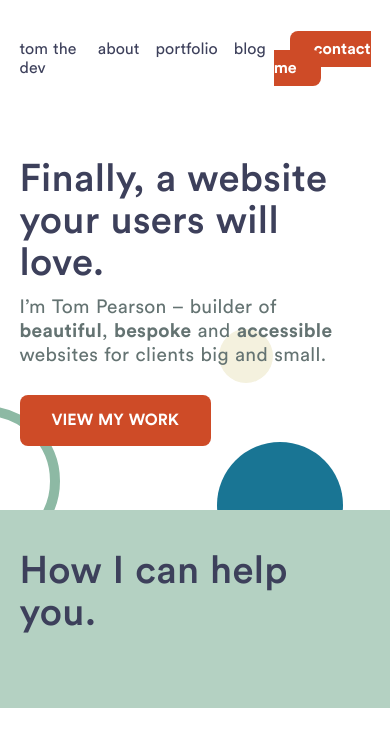
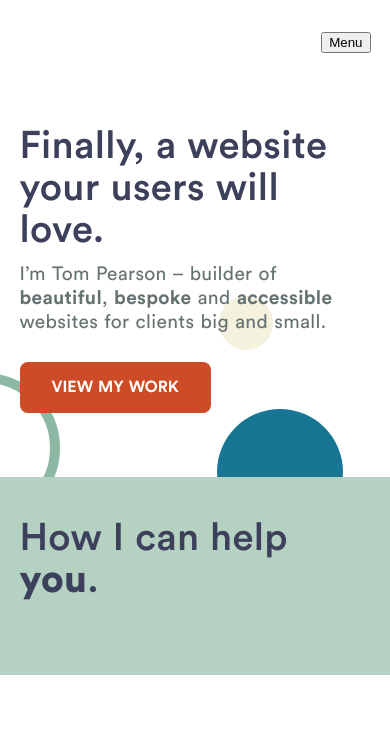
Before and after one commit to Freeptom/Portfolio-2020, a Nuxt app: page / in a window 390 px wide. Shown: the top 746 px of the page. Built offline with nearby package versions, Linux system fonts and the light colour scheme.

Commit message:
add more fonts, add mobile menu

```diff
--- a/layouts/default.vue
+++ b/layouts/default.vue
@@ -2,10 +2,18 @@
   <div>
     <header>
       <div class="wrapper">
-        <div class="navbar">
+        <button
+          class="ham"
+          :class="[isNavOpen ? 'nav-open' : '']"
+          @click="toggleMenu($event, 'isNavOpen')"
+        >
+          Menu
+        </button>
+        <nav class="navbar">
+          <ul :class="[isNavOpen ? 'nav-open' : '']">
+            <li id="logo">
               <nuxt-link to="/">tom the dev</nuxt-link>
-          <nav>
-            <ul>
+            </li>
             <li>
               <nuxt-link to="#">about</nuxt-link>
             </li>
@@ -21,11 +29,25 @@
           </ul>
         </nav>
       </div>
-      </div>
     </header>
     <nuxt />
   </div>
 </template>
+
+<script>
+export default {
+  data() {
+    return {
+      isNavOpen: false
+    }
+  },
+  methods: {
+    toggleMenu(event) {
+      this.isNavOpen = !this.isNavOpen
+    }
+  }
+}
+</script>
 
 <style lang="scss">
 html {
@@ -71,8 +93,22 @@ html {
 
 @font-face {
   font-family: 'CircularStd';
+  src: url('~assets/fonts/CircularStd-MediumItalic.ttf') format('truetype');
+  font-weight: 500;
+  font-style: italic;
+}
+
+@font-face {
+  font-family: 'CircularStd';
   src: url('~assets/fonts/CircularStd-Bold.ttf') format('truetype');
   font-weight: bold;
+  font-style: normal;
+}
+
+@font-face {
+  font-family: 'CircularStd';
+  src: url('~assets/fonts/CircularStd-Black.ttf') format('truetype');
+  font-weight: 800;
   font-style: normal;
 }
 
@@ -83,6 +119,10 @@ body {
 
 h1 {
   font-weight: bold;
+}
+
+h2 span {
+  font-weight: 800;
 }
 
 em {
@@ -108,36 +148,80 @@ strong em {
 
 header {
   background: white;
+  padding: 2rem 0;
+  & > .wrapper {
+    display: flex;
+    flex-direction: row-reverse;
+  }
+  @media only screen and (min-width: $tablet) {
     padding: 2.5rem 0;
+    & > .wrapper {
+      display: block;
+    }
+  }
+}
+
+.ham {
+  &.nav-open {
+    // position: absolute;
+    // top: 20vh;
+    // right: 10vw;
+    z-index: 2;
+  }
+  @media only screen and (min-width: $tablet) {
+    display: none;
+  }
 }
 
 .navbar {
   margin: 0 auto;
-  display: flex;
-  flex-direction: row;
-  align-items: center;
-  justify-content: space-between;
   font-weight: 300;
   a {
     color: $dark;
     text-decoration: none;
   }
-  nav {
-    display: flex;
   ul {
+    display: none;
+    flex-direction: column;
+    align-items: center;
+    background: rgba(255, 255, 255, 0.95);
     list-style-type: none;
     padding: 0;
+    &.nav-open {
       display: flex;
+      position: absolute;
+      padding: 20vh 0;
+      top: 0;
+      left: 0;
+      height: 100%;
+      width: 100%;
+      z-index: 1;
+      justify-content: space-around;
+    }
     li a {
       padding: 0.5rem;
       &.cta--small {
         @include cta--small;
       }
     }
-      @media only screen and (min-width: $desktop) {
-        padding: 1rem;
+    @media only screen and (min-width: $tablet) {
+      display: flex;
+
+      flex-direction: row;
+      #logo {
+        margin-right: auto;
+        a {
+          padding: 0;
         }
       }
+    }
+    @media only screen and (min-width: $desktop) {
+      padding: 1rem 1rem 1rem 0;
+    }
+  }
+  @media only screen and (min-width: $tablet) {
+    position: relative;
+    height: auto;
   }
 }
 
--- a/pages/index.vue
+++ b/pages/index.vue
@@ -18,7 +18,7 @@
     <div class="wrapper">
       <section class="how full-bleed">
         <div class="wrapper">
-          <h2>How I can help you.</h2>
+          <h2>How I can help <span>you</span>.</h2>
         </div>
       </section>
     </div>
```
Also changed, not shown: assets/fonts/CircularStd-Black.ttf (added), assets/fonts/CircularStd-MediumItalic.ttf (added). Lines whose indentation alone changed are shown as unchanged.
